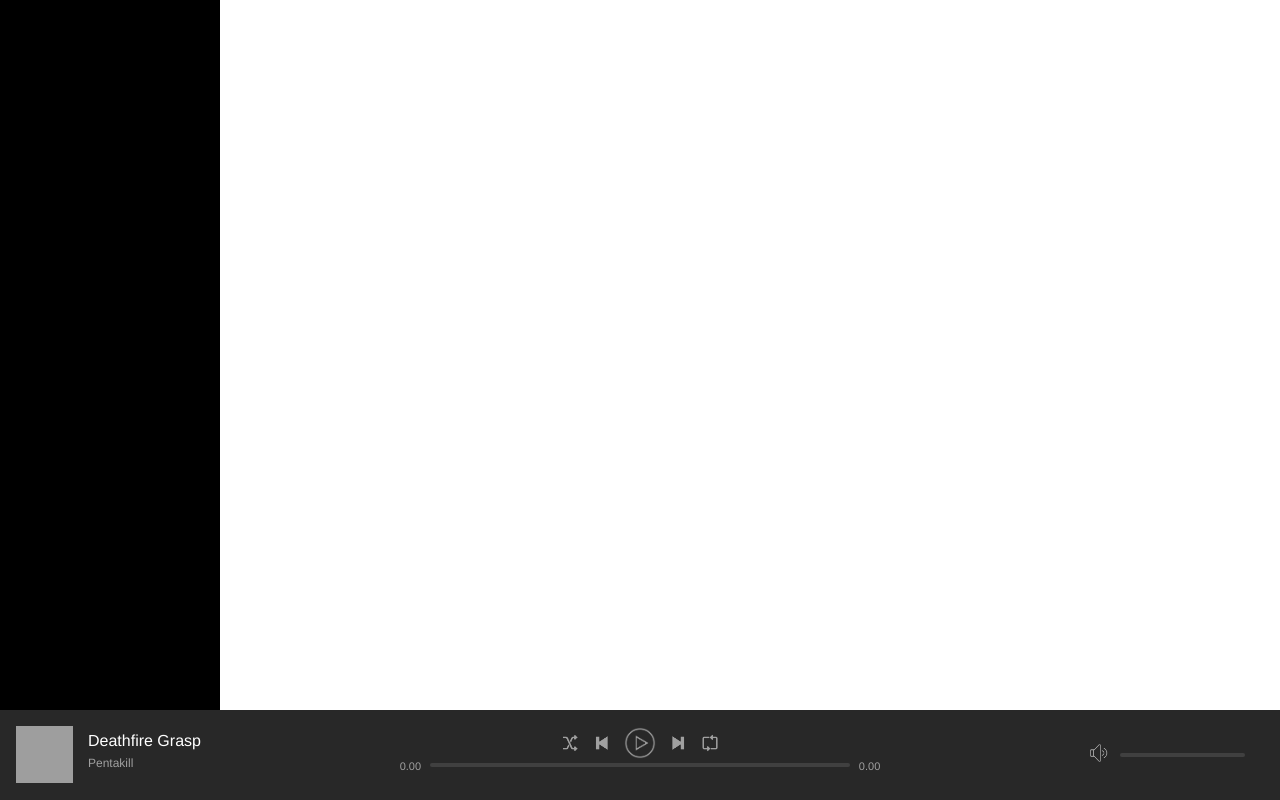
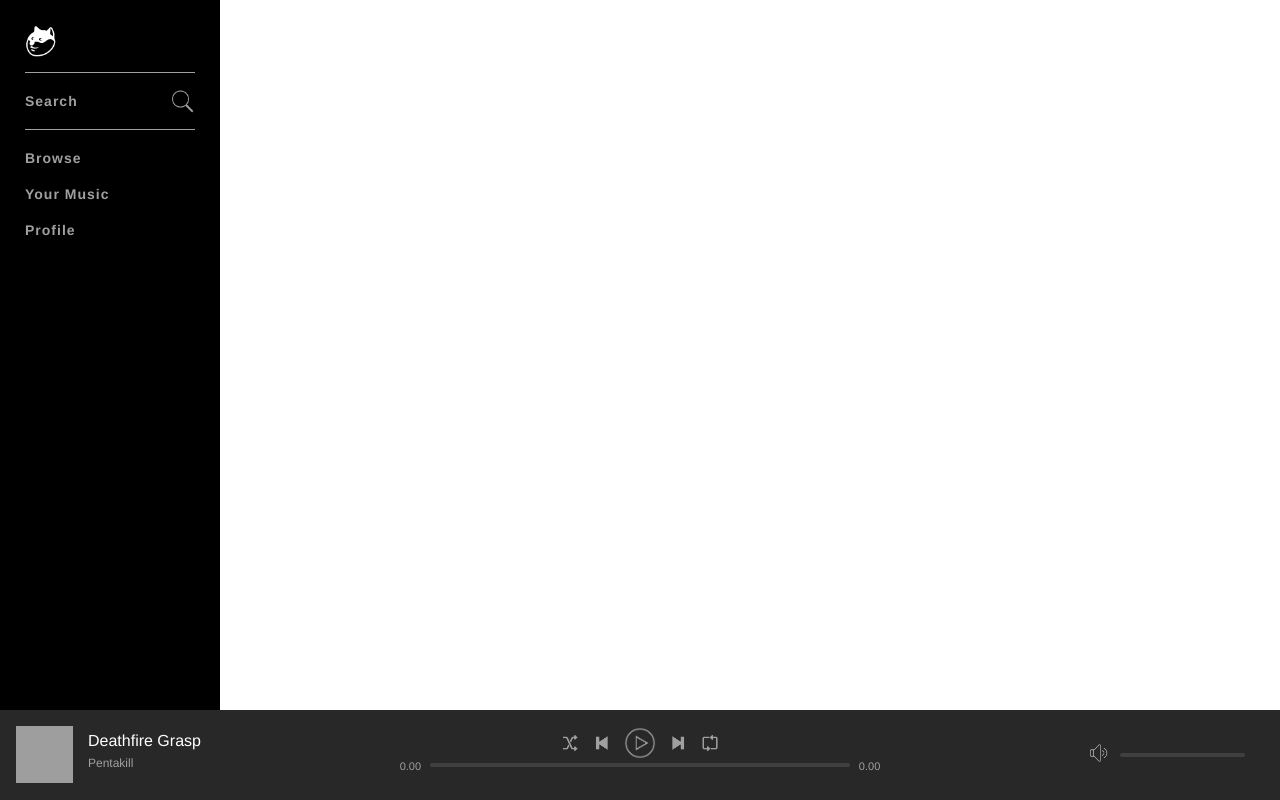
Before and after one commit to veraalex97/Spotlitfy, a PHP site: page / in a window 1280 px wide. Run offline with PHP 8.4, Linux system fonts and the light colour scheme; the visitor is signed in with stand-in values (Sample User, id 1); grey boxes are pictures that could not be loaded.

Commit message:
more home page and navbar styling, added logo and some more artwork, getting ready to set up music and db

```diff
--- a/assets/css/style.css
+++ b/assets/css/style.css
@@ -158,3 +158,49 @@ body {
   top: 0;
   left: 0;
 }
+
+#navBarContainer .navBar {
+  padding: 25px;
+  display: flex;
+  flex-direction: column;
+  -ms-flex-direction: column;
+}
+
+.logo {
+  margin-bottom: 15px;
+}
+
+.logo img {
+  width: 32px;
+}
+
+.navBar .group {
+  border-top: 1px solid #a0a0a0;
+  padding: 10px 0;
+}
+
+.navItem {
+  padding: 10px 0;
+  font-size: 14px;
+  font-weight: 700;
+  display: block;
+  letter-spacing: 1px;
+  position: relative;
+}
+
+.navItemLink {
+  color: #a0a0a0;
+  text-decoration: none;
+}
+
+.navItemLink:hover {
+  color: #fff;
+}
+
+.icon {
+  position: absolute;
+  right: 0;
+  top: 6px;
+  width: 25px;
+
+}
--- a/index.php
+++ b/index.php
@@ -10,6 +10,7 @@ if(isset($_SESSION['userLoggedIn'])) {
 <head>
 	<title>Spotlitfy</title>
 	<link rel="stylesheet" href="assets/css/style.css">
+	<link rel="stylesheet" href="https://stackpath.bootstrapcdn.com/font-awesome/4.7.0/css/font-awesome.min.css" integrity="sha384-wvfXpqpZZVQGK6TAh5PVlGOfQNHSoD2xbE+QkPxCAFlNEevoEH3Sl0sibVcOQVnN" crossorigin="anonymous">
 </head>
 
 <body>
@@ -17,7 +18,32 @@ if(isset($_SESSION['userLoggedIn'])) {
 
 		<div class="topContainer">
 			<div id="navBarContainer">
+				<nav class="navBar">
+					<a href="index.php" class="logo">
+						<img src="assets/images/icons/logo.png" alt="">
+					</a>
 
+					<div class="group">
+						<div class="navItem">
+							<a href="search.php" class="navItemLink">Search
+								<img src="assets/images/icons/search.png" class="icon" alt="search">
+							</a>
+						</div>
+					</div>
+
+					<div class="group">
+						<div class="navItem">
+							<a href="browse.php" class="navItemLink">Browse</a>
+						</div>
+						<div class="navItem">
+							<a href="yourMusic.php" class="navItemLink">Your Music</a>
+						</div>
+						<div class="navItem">
+							<a href="profile.php" class="navItemLink">Profile</a>
+						</div>
+					</div>
+
+				</nav>
 			</div>
 		</div>
 
```
Also changed, not shown: assets/images/artwork/clearday.jpg (added), assets/images/artwork/energy.jpg (added), assets/images/artwork/funkyelement.jpg (added), assets/images/artwork/goinghigher.jpg (added), assets/images/artwork/popdance.jpg (added), assets/images/artwork/sweet.jpg (added), assets/images/artwork/ukulele.jpg (added), assets/images/icons/logo.png (added).
